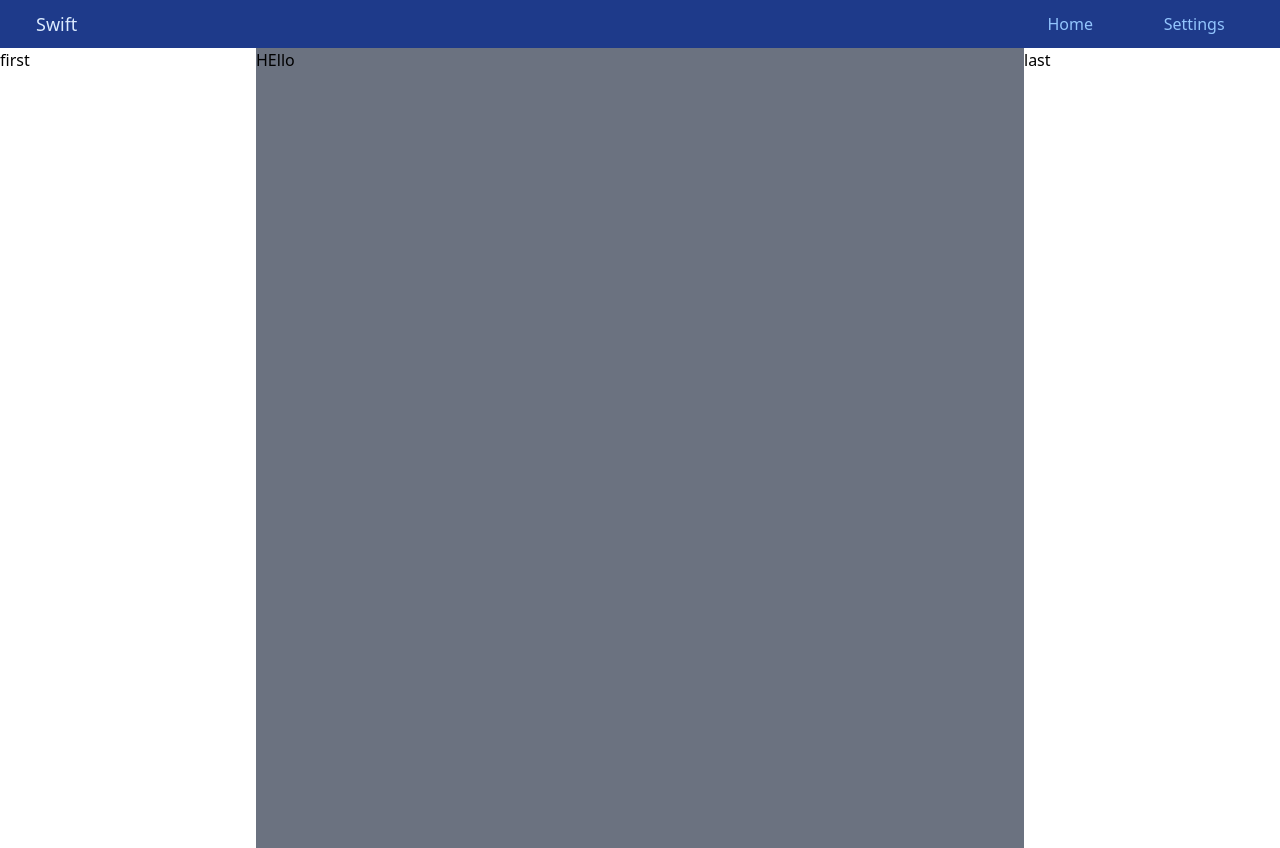
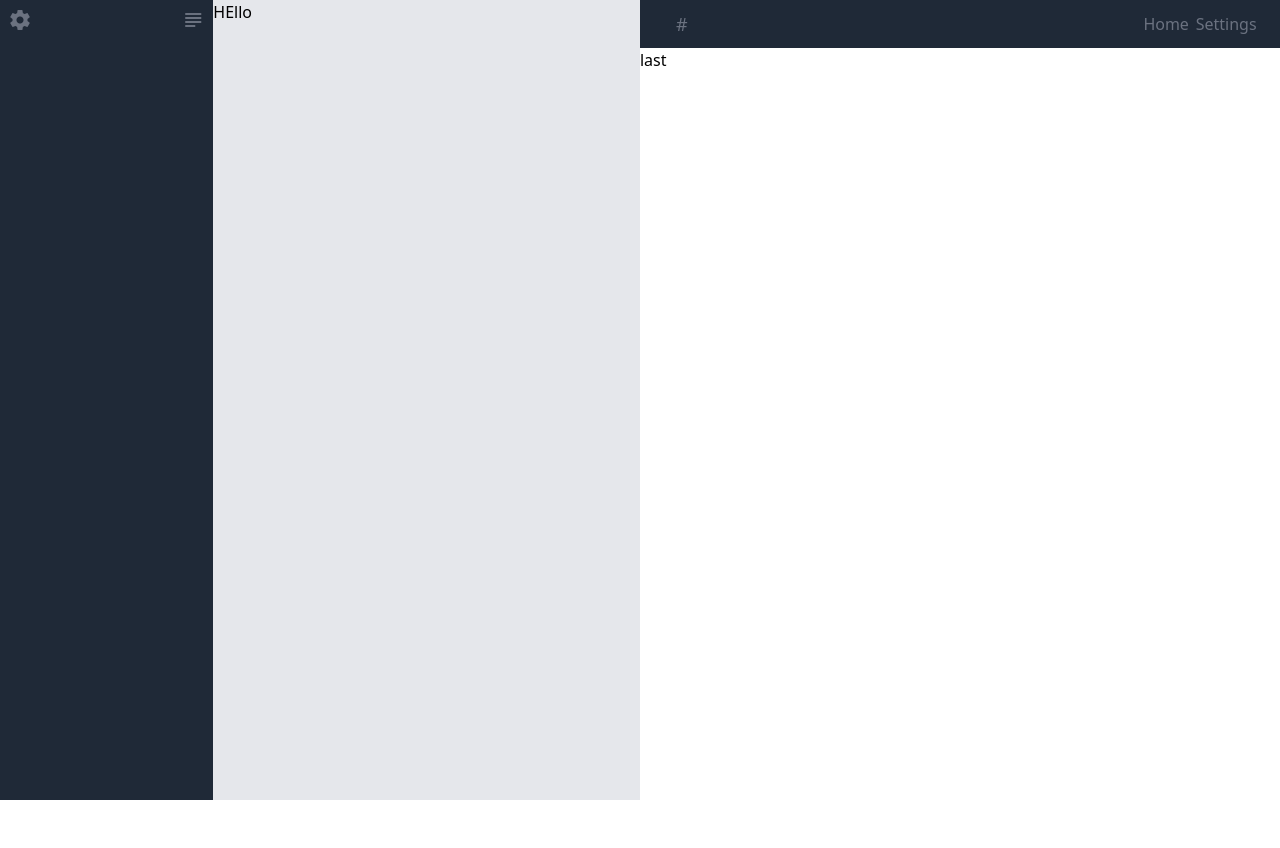
Before and after one commit to bhavinp16/Swift, a React (Create React App) app in the folder client/swift/: page / in a window 1280 px wide. After the commit the page ends 800 px from the top, so only its background shows below. Built offline with nearby package versions, Linux system fonts and the light colour scheme.

Commit message:
Improved the skeleton ui

```diff
--- a/client/swift/public/index.html
+++ b/client/swift/public/index.html
@@ -26,7 +26,7 @@
     -->
 
     	<link href="https://unpkg.com/tailwindcss@^2/dist/tailwind.min.css" rel="stylesheet">
-
+      <link href="https://fonts.googleapis.com/icon?family=Material+Icons" rel="stylesheet">
 
     	<title>Swift</title>
   </head>
--- a/client/swift/src/App.js
+++ b/client/swift/src/App.js
@@ -1,6 +1,5 @@
 import React, { Fragment } from 'react';
 import { BrowserRouter as Router, Switch, Route } from 'react-router-dom';
-import Navbar from './Components/Navbar';
 import Home from './pages/Home';
 import Settgs from './pages/Settgs';
 
@@ -9,9 +8,6 @@ function App() {
   return (
 		<Fragment>
 			<Router>
-
-				<Navbar/>
-
 				<div className="container">
 					<Switch>
 						<Route exact path="/" component={Home}/>
--- a/client/swift/src/Components/FirstCol.js
+++ b/client/swift/src/Components/FirstCol.js
@@ -1,9 +1,22 @@
 import React from 'react'
+import { Link } from 'react-router-dom'
 
 function FirstCol() {
     return (
-        <div className="w-1/5">
-            first
+        <div className="bg-gray-800 w-1/6">
+
+            <div className="flex justify-between m-2">
+                <Link to="/settings" >
+                    <i className="text-xl text-gray-500 material-icons">settings </i>
+                </Link>
+
+                <button type="button" id="droplist1">
+                    <i className="text-xl text-gray-500 material-icons">subject</i>
+                </button>
+
+            </div>
+
+
         </div>
     )
 }
--- a/client/swift/src/Components/LastCol.js
+++ b/client/swift/src/Components/LastCol.js
@@ -1,10 +1,16 @@
-import React from 'react'
+import React, { Fragment } from 'react'
+import Navbar from './Navbar'
 
 function LastCol() {
     return (
-        <div className="w-1/5">
-            last
+        <Fragment>
+        <div className="w-3/6">
+            <Navbar/>
+            <div className="container mt-12">
+                last
+            </div>
         </div>
+        </Fragment>
     )
 }
 
--- a/client/swift/src/Components/Navbar.js
+++ b/client/swift/src/Components/Navbar.js
@@ -3,11 +3,11 @@ import { Link } from 'react-router-dom';
 
 function Navbar() {
     return (
-        <header className="flex flex-row bg-blue-900 h-12 w-full px-5 py-2 items-center justify-between">
-            <Link to="/" className="mx-4 text-lg text-blue-100" >Swift </Link>
+        <header className="fixed flex flex-row bg-gray-800 h-12 w-1/2 px-5 py-2 items-center justify-between">
+            <Link to="/" className="mx-4 text-lg text-gray-500" ># </Link>
             <div className="flex w-1/5 justify-around">
-                <Link to="/" className="flex text-blue-300 " >Home </Link>
-                <Link to="/settings" className="flex text-blue-300">Settings </Link>
+                <Link to="/" className="flex text-gray-500 " >Home </Link>
+                <Link to="/settings" className="flex text-gray-500">Settings </Link>
             </div>
 
         </header>
--- a/client/swift/src/Components/SecondCol.js
+++ b/client/swift/src/Components/SecondCol.js
@@ -2,7 +2,7 @@ import React from 'react'
 
 function SecondCol() {
     return (
-        <div className="bg-gray-500 w-3/5">
+        <div className="bg-gray-200 w-2/6">
             HEllo
         </div>
     )
```
Also changed, not shown: 1 other file (tests, documents, lock files or other folders).
